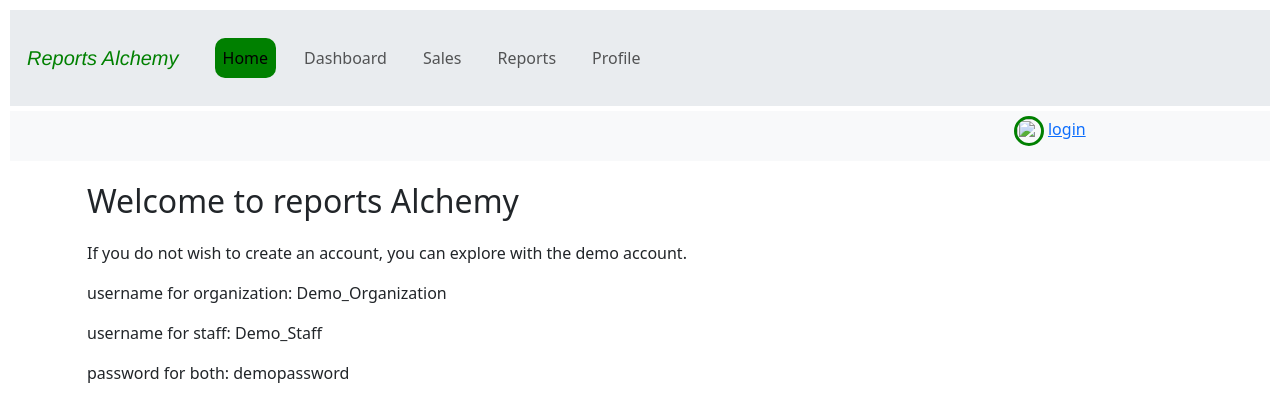
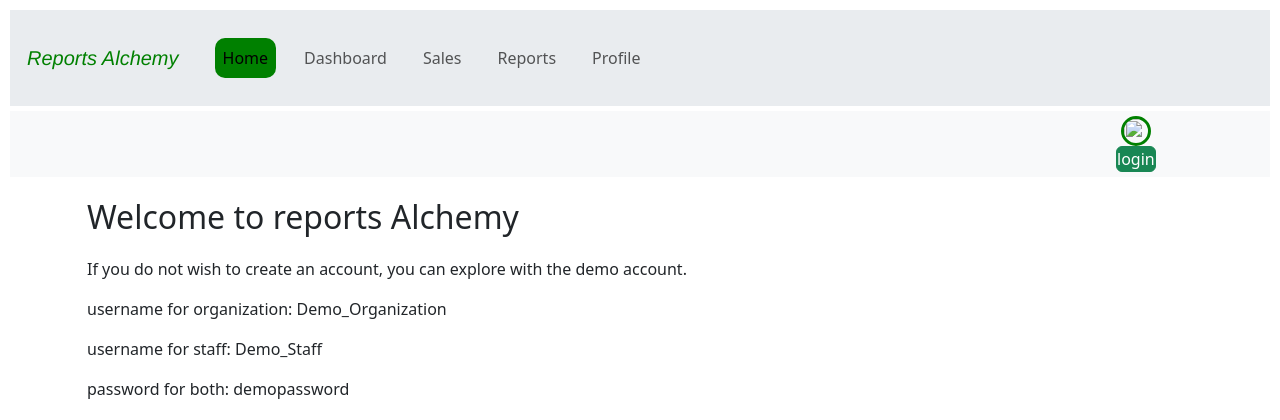
Before and after one commit to Granzular/ERP-website-template, a Django app: page / in a window 1280 px wide. Shown: the top 420 px of the page. Run offline with Django 5.2, Linux system fonts and the light colour scheme; parts of the project's set-up code (start-up, migrations or seed data) failed here and were passed over; some libraries are stand-ins or nearby versions.

Commit message:
nothing serious

```diff
--- a/sales/utils.py
+++ b/sales/utils.py
@@ -31,6 +31,7 @@ def get_graph():
     return graph
 
 def get_chart(chart_type,result_by,d,**kwargs):
+    plt.style.use('bmh')
     plt.switch_backend('AGG')
     plt.figure(figsize=(10,4))
     key = (lambda x:"transaction_id" if x=="#1" else "created" if x=="#2" else None )(result_by)
--- a/static/css/navbar.css
+++ b/static/css/navbar.css
@@ -15,7 +15,10 @@
 	width:20%;
 	min-height:40px;
 	 margin-right:0px;
-	 justify-items: center;
+	 display: flex;
+	 flex-direction: column;
+	 justify-content: center;
+	 align-items: center;
 }
 
 .frame2 img{
--- a/templates/navbar.html
+++ b/templates/navbar.html
@@ -37,10 +37,10 @@
     <div class="frame2">
       {% if user.is_authenticated %}
       <a href="{% url 'profiles:home' %}"><img src="{{user.staff.avatar.url}}{{user.organization.logo.url}}"></a>
-      <a href="{% url 'profiles:logout' %}" class="btn">logout</a>
+      <a href="{% url 'profiles:logout' %}" class="btn btn-outline-success">logout</a>
       {% else %}
       <img src="">
-      <a href="{% url 'profiles:login' %}">login</a>
+      <a href="{% url 'profiles:login' %}" class="btn btn-success">login</a>
       {% endif %}
     </div>
   </div>
```
Also changed, not shown: customers/migrations/__init__.py (deleted), db.sqlite3, index/__init__.py (deleted), index/migrations/__init__.py (deleted), products/migrations/__init__.py (deleted), profiles/migrations/__init__.py (deleted), reports/migrations/__init__.py (deleted), sales/migrations/__init__.py (deleted).
